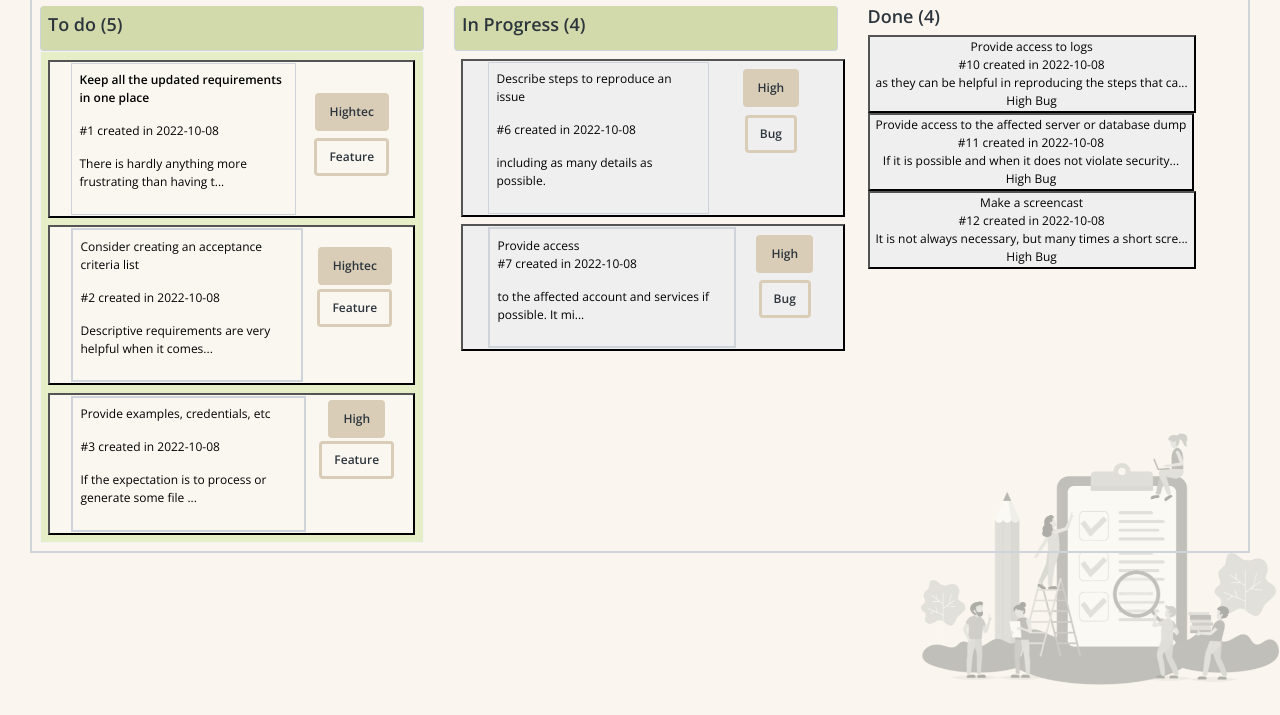
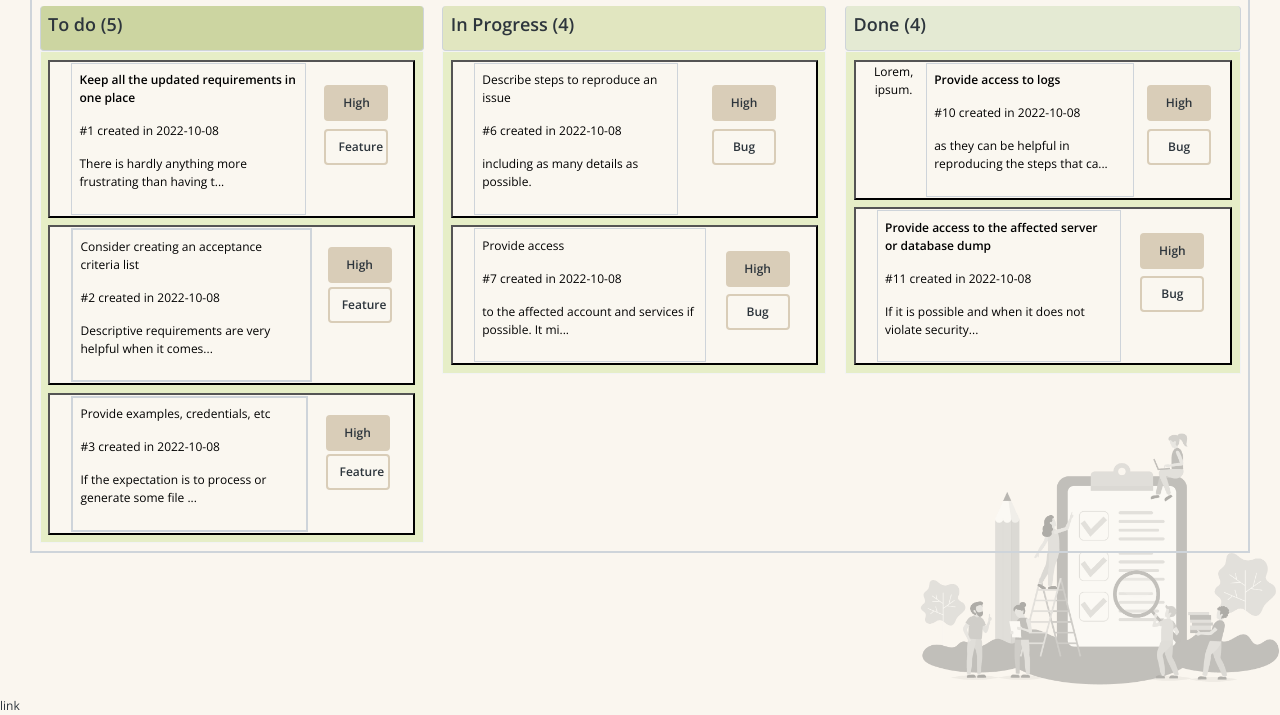
Before and after one commit to NadirInab/ScrumBoard, a website: page index.html in a window 1280 px wide. Shown: the part 103-818 px from the top of the page. Drawn offline with nearby package versions, Linux system fonts and the light colour scheme.

Commit message:
buttons sizes has been modified

```diff
--- a/assets/css/style.css
+++ b/assets/css/style.css
@@ -11,8 +11,17 @@
 body{
     background-color: #FAF6EF;
 }
-.condition{
-    background-color: rgb(193, 206, 142,0.7);
+.addTask{
+    background-color:cadetblue ;
+}
+.toDo{
+    background-color: rgb(193, 206, 142,0.8);
+}
+.inProgress{
+    background-color: rgb(219, 227, 181,0.8);
+}
+.done{
+    background-color: rgb(223, 232, 204,0.8);
 }
 .tasksContainer{
     background-color: #E6EEC7;
@@ -22,7 +31,9 @@ body{
 }
 .high{
     background-color: #D9CDB8;
+    width: 5vw;
 }
 .btn{
-    border: 3px solid #D9CDB8;
+    border: 2px solid #D9CDB8;
+    width:5vw;
 }
--- a/index.html
+++ b/index.html
@@ -35,15 +35,15 @@
 				</div>
 
 				<div class="">
-					<button class="btn p-2 border"><i class=""></i> Add Task</button>
+					<button class="btn addTask p-2 border"><i class=""></i> Add Task</button>
 				</div>
 			</div>
 
 		<div class="">
-			<div class="d-flex gap-3 border border-2">
+			<div class="d-flex gap-1 border border-2">
 
 					<div style="min-width: 30vw ;" class=" m-2">
-						<div  class="condition container border border-top-0 p-2 rounded-2 ">
+						<div  class="toDo container border border-top-0 p-2 rounded-2 ">
 							<h4 class="">To do (<span id="to-do-tasks-count">5</span>)</h4>
 						</div>
 
@@ -51,7 +51,7 @@
 							<!-- TO DO TASKS HERE -->
 							<button class="tasks d-flex m-2">
 
-								<div class="mx-2 ">
+								<div class="mx-2">
 									<img class="h-50 w-auto " src="node_modules/bootstrap-icons/icons/question-circle-fill.svg" alt="">
 								</div>
 
@@ -62,8 +62,8 @@
 										<p class="fw-normal" title="There is hardly anything more frustrating than having to look for current requirements in tens of comments under the actual description or having to decide which commenter is actually authorized to change the requirements. The goal here is to keep all the up-to-date requirements and details in the main/primary description of a task. Even though the information in comments may affect initial criteria, just update this primary description accordingly.">There is hardly anything more frustrating than having t...</p>
 									</div>
 								</div>
-								<div class="mt-4">
-									<span class="high btn m-2">Hightec</span>
+								<div class="mt-3">
+									<span class="high btn m-2">High</span>
 									<span class="btn">Feature</span>
 								</div>
 							</button>
@@ -87,7 +87,7 @@
 									</div>
 								</div>
 								<div class="mt-3">
-									<span class="high btn m-1">Hightec</span>
+									<span class="high btn m-1">High</span>
 									<span class="btn">Feature</span>
 								</div>
 							</button>
@@ -105,7 +105,7 @@
 										<p class="" title="If the expectation is to process or generate some file — attach an example of such 					 file. If the goal is to integrate what is being developed with some service, ensure your devs have access to this service and its documentation. This list could go on and on — the bottom line is — if there is something that our developer might make use of, try to foresee it and provide them with (access to) it.">If the expectation is to process or generate some file ...</p>
 									</div>
 								</div>
-								<div class="">
+								<div class="mt-3">
 									<span class="high btn m-1">High</span>
 									<span class="btn">Feature</span>
 								</div>
@@ -117,13 +117,13 @@
 
 				<div class="">
 					<div style="min-width: 30vw ;"  class="m-2">
-						<div class="condition container border border-top-0 p-2 rounded-2">
+						<div class="inProgress container border border-top-0 p-2 rounded-2">
 							<h4 class="">In Progress (<span id="in-progress-tasks-count">4</span>)</h4>
+						</div>
 
-						</div>
-						<div class="" id="in-progress-tasks">
+						<div class="tasksContainer border border-light" id="in-progress-tasks">
 							<!-- IN PROGRESS TASKS HERE -->
-							<button class="container d-flex m-2">
+							<button class="tasks d-flex m-2">
 								<div class="mx-2">
 									<i class=""></i>
 								</div>
@@ -135,24 +135,24 @@
 									</div>
 
 								</div>
-								<div class="">
+								<div class="mt-3">
 									<span class="high btn m-2">High</span>
 									<span class="btn">Bug</span>
 								</div>
 							</button>
 
-							<button class="container d-flex m-2">
+							<button class="tasks d-flex m-2">
 								<div class="mx-2">
 									<i class=""></i>
 								</div>
-								<div class="border border-2 text-start p-2">
-									<div class="">Provide access</div>
+								<div class="border border-1 text-start p-2">
+									<p class="">Provide access</p>
 									<div class="">
 										<p class="">#7 created in 2022-10-08</p>
 										<p class="" title="to the affected account and services if possible. It might be hard to reproduce the exact environment on a local machine.">to the affected account and services if possible. It mi...</p>
 									</div>
 								</div>
-								<div class="">
+								<div class="mt-3">
 									<span class="high btn m-2">High</span>
 									<span class="btn">Bug</span>
 								</div>
@@ -163,61 +163,46 @@
 
 
 
-				<div class="">
+				<div class="d-flex">
 					<div style="min-width: 30vw ;" class="m-2">
-						<div class="">
+						<div class="done container border border-top-0 p-2 rounded-2">
 							<h4 class="">Done (<span id="done-tasks-count">4</span>)</h4>
-
 						</div>
 
-						<div class=" " id="done-tasks">
+						<div class="tasksContainer border border-light" id="done-tasks">
 							<!-- DONE TASKS HERE -->
-							<button class="">
-								<div class="">
+							<button class="tasks d-flex m-2">
+								<div class="mx-2">
+									<i class=""></i>
+									<p>Lorem, ipsum.</p>
+								</div>
+								<div class="border border-1 text-start p-2">
+									<p class="fw-bold">Provide access to logs</p>
+									<div class="">
+										<p class="fw-light">#10 created in 2022-10-08</p>
+										<p class="fw-normal" title="as they can be helpful in reproducing the steps that caused the problem in the first place.">as they can be helpful in reproducing the steps that ca...</p>
+									</div>
+								</div>
+								<div class="mt-3">
+									<span class="high btn m-2">High</span>
+									<span class="btn">Bug</span>
+								</div>
+							</button>
+
+							<button class="tasks d-flex m-2">
+								<div class="mx-2">
 									<i class=""></i>
 								</div>
-								<div class="">
-									<div class="">Provide access to logs</div>
+								<div class="border border-1 text-start p-2">
+									<p class="fw-bold">Provide access to the affected server or database dump</p>
 									<div class="">
-										<div class="">#10 created in 2022-10-08</div>
-										<div class="" title="as they can be helpful in reproducing the steps that caused the problem in the first place.">as they can be helpful in reproducing the steps that ca...</div>
-									</div>
-									<div class="">
-										<span class="">High</span>
-										<span class="">Bug</span>
+										<p class="fw-light">#11 created in 2022-10-08</p>
+										<p class="fw-normal" title="If it is possible and when it does not violate security policies, it is usually helpful for the developer to access the original data that might have played a role in the problem.">If it is possible and when it does not violate security...</p>
 									</div>
 								</div>
-							</button>
-							<button class="">
-								<div class="">
-									<i class=""></i>
-								</div>
-								<div class="">
-									<div class="">Provide access to the affected server or database dump</div>
-									<div class="">
-										<div class="">#11 created in 2022-10-08</div>
-										<div class="" title="If it is possible and when it does not violate security policies, it is usually helpful for the developer to access the original data that might have played a role in the problem.">If it is possible and when it does not violate security...</div>
-									</div>
-									<div class="">
-										<span class="">High</span>
-										<span class="">Bug</span>
-									</div>
-								</div>
-							</button>
-							<button class="">
-								<div class="">
-									<i class=""></i>
-								</div>
-								<div class="">
-									<div class="">Make a screencast</div>
-									<div class="">
-										<div class="">#12 created in 2022-10-08</div>
-										<div class="" title="It is not always necessary, but many times a short screencast (or at least a screenshot) says more than a thousand words. While working on MacOS you can use QuickTime Player for the purpose but there are plenty of tools available for other operating systems as well.">It is not always necessary, but many times a short scre...</div>
-									</div>
-									<div class="">
-										<span class="">High</span>
-										<span class="">Bug</span>
-									</div>
+								<div class="mt-3">
+									<span class="high btn m-2">High</span>
+									<span class="btn">Bug</span>
 								</div>
 							</button>
 						</div>
@@ -232,6 +217,7 @@
 		</div>
 		<!-- END #content -->
 
+		link
 
 		<!-- BEGIN scroll-top-btn -->
 		<a href="javascript:;" class="btn btn-icon btn-circle btn-success btn-scroll-to-top" data-toggle="scroll-to-top"><i class="fa fa-angle-up"></i></a>
```
